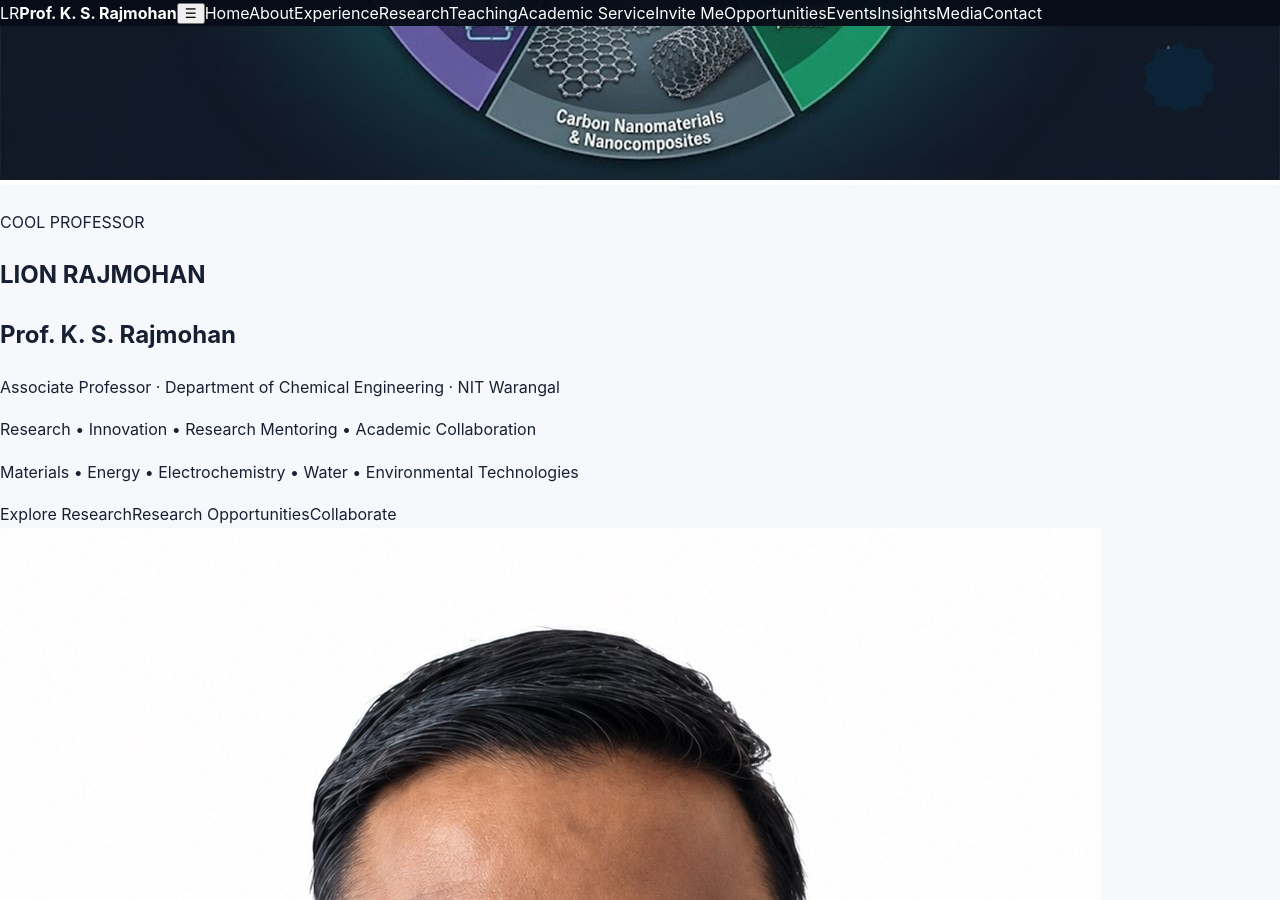
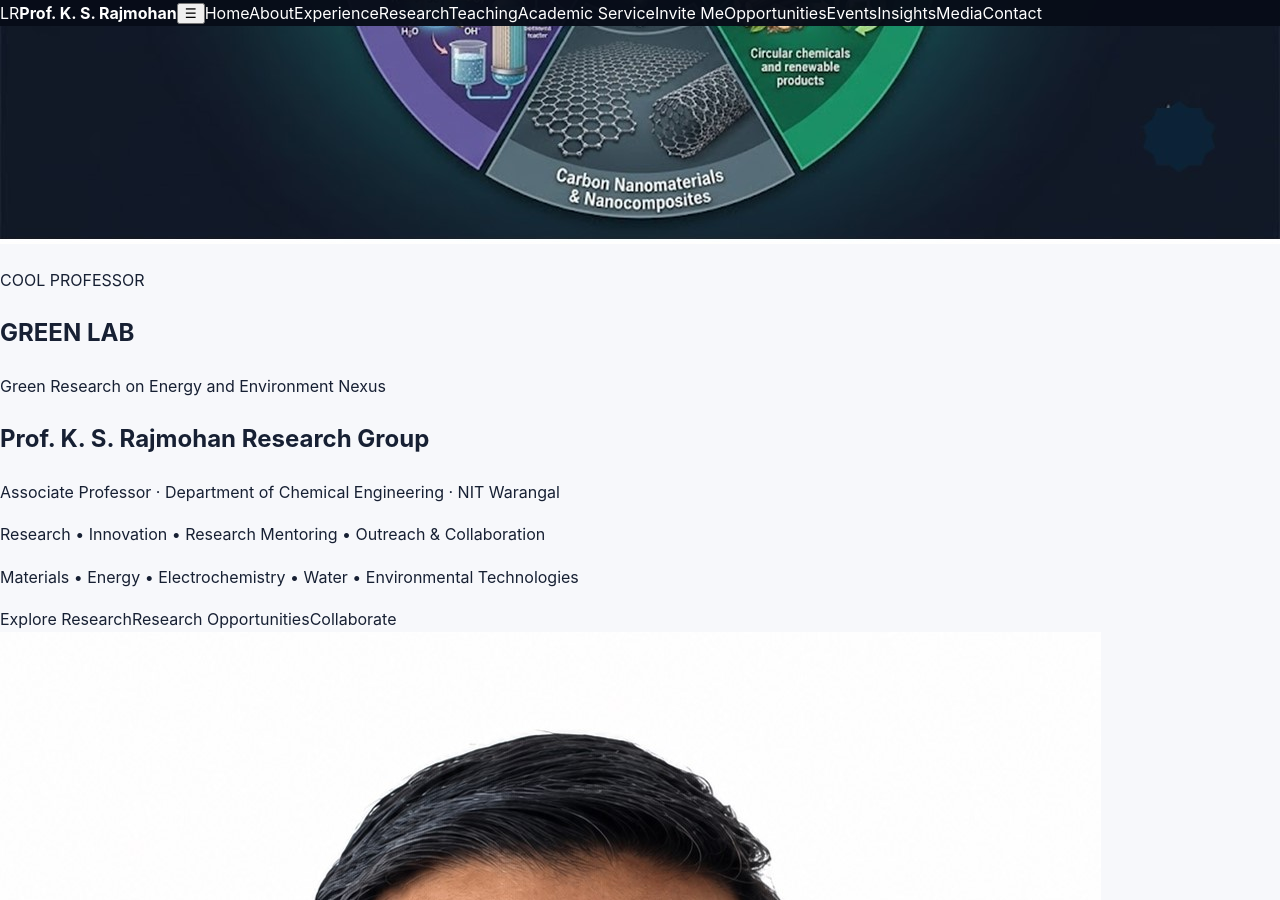
Before and after one commit to lionrajmohan/lionrajmohan.github.io, a Jekyll site: the page built from index.md, in a window 1280 px wide and 900 px high, scrolled down 561 px. Built offline with Jekyll 4.4.1, drawn with Linux system fonts in a browser that asks for light colours; some of the changed text lies outside the part shown.

Commit message:
Update index.md

```diff
--- a/index.md
+++ b/index.md
@@ -4,12 +4,26 @@ layout: default
 title: "Prof. K. S. Rajmohan"
 description: "Materials, Energy, Electrochemistry, Water and Environmental Technologies"
 ---
+#THIS IS WHERE YOU CAN REIVSE THE TILE PAGE NAMES
 <section class="hero">
 <img class="hero-image" src="{{ '/assets/images/image2.jpg' | relative_url }}" alt="Battery and electrochemical energy research">
 <div class="hero-overlay"></div><div class="hero-content">
-<p class="eyebrow">COOL PROFESSOR</p><h1>LION RAJMOHAN</h1><h2>Prof. K. S. Rajmohan</h2>
-<p class="role">Associate Professor · Department of Chemical Engineering · NIT Warangal</p>
-<p class="tagline">Research • Innovation • Research Mentoring • Academic Collaboration</p>
+<p class="eyebrow">COOL PROFESSOR</p>
+
+<h1>
+  <a href="{{ '/research/' | relative_url }}">GREEN LAB</a>
+</h1>
+
+<p class="hero-lab-name">
+  Green Research on Energy and Environment Nexus
+</p>
+
+<h2>Prof. K. S. Rajmohan Research Group</h2>
+
+<p class="role">
+  Associate Professor · Department of Chemical Engineering · NIT Warangal
+</p>
+<p class="tagline">Research • Innovation • Research Mentoring • Outreach & Collaboration </p>
 <p class="identity">Materials • Energy • Electrochemistry • Water • Environmental Technologies</p>
 <div class="hero-actions"><a class="btn primary" href="{{ '/research/' | relative_url }}">Explore Research</a><a class="btn" href="{{ '/opportunities/' | relative_url }}">Research Opportunities</a><a class="btn" href="{{ '/contact/' | relative_url }}">Collaborate</a></div></div>
 <div class="profile-badge"><img src="{{ '/assets/images/image1.jpg' | relative_url }}" alt="Prof. K. S. Rajmohan"></div>
```
